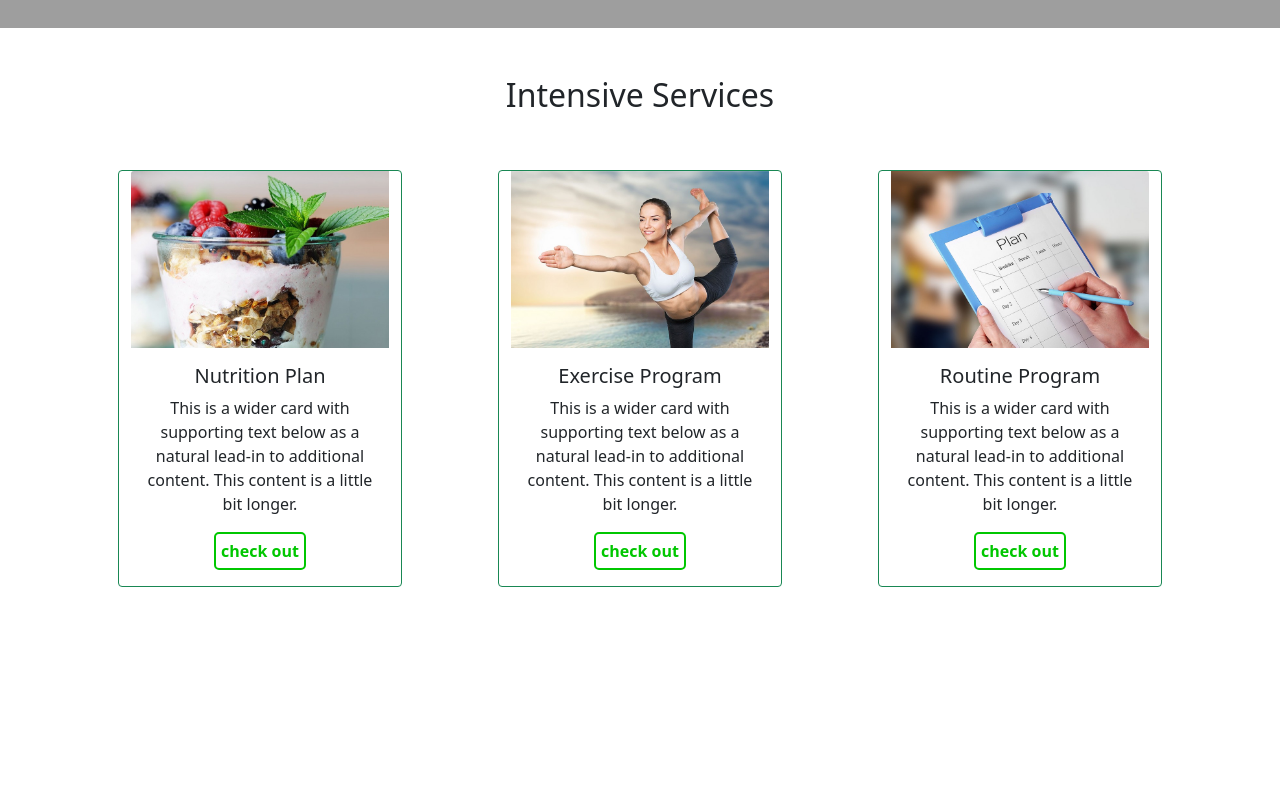
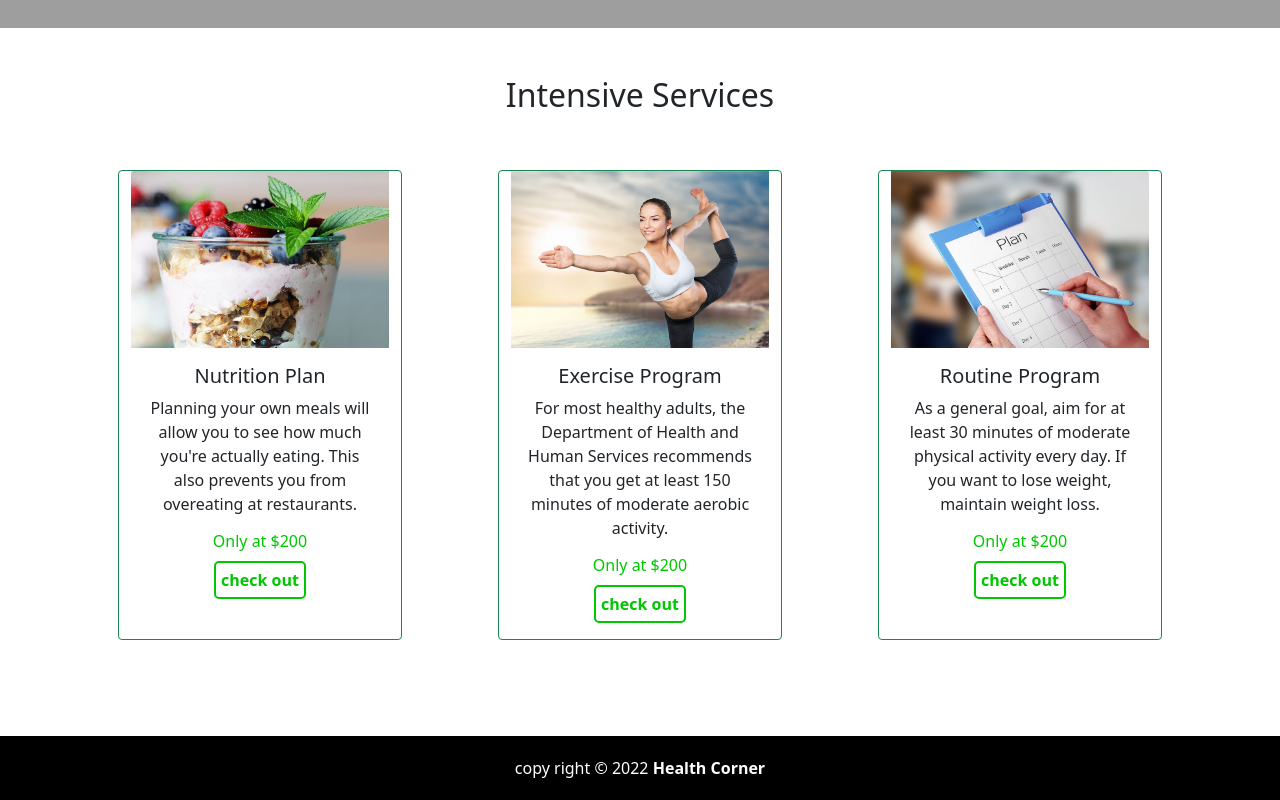
Before and after one commit to mh4bib/health-corner, a React (Create React App) app: page / in a window 1280 px wide. Shown: the part 628-1428 px from the top of the page. Before the commit the page ends 1311 px from the top, so only its background shows below. Built offline with nearby package versions, Linux system fonts and the light colour scheme; grey boxes are pictures that could not be loaded.

Commit message:
header desm style

```diff
--- a/public/index.html
+++ b/public/index.html
@@ -24,7 +24,7 @@
       work correctly both with client-side routing and a non-root public URL.
       Learn how to configure a non-root public URL by running `npm run build`.
     -->
-    <title>React App</title>
+    <title>Health Corner</title>
   </head>
   <body>
     <noscript>You need to enable JavaScript to run this app.</noscript>
--- a/src/component/Home/Home.css
+++ b/src/component/Home/Home.css
@@ -42,3 +42,15 @@
       color: white;
       border: 2px solid rgb(0, 199, 0);
   }
+  .price{
+      color: rgb(0, 199, 0);
+      margin-bottom: 10px;
+  }
+footer{
+    background-color: black;
+    color: white;
+    padding: 20px;
+}
+footer p{
+    margin-bottom: 0;
+}
--- a/src/component/Home/Home.js
+++ b/src/component/Home/Home.js
@@ -30,10 +30,11 @@ const Home = () => {
             <Card.Body>
               <Card.Title>Nutrition Plan</Card.Title>
               <Card.Text>
-              This is a wider card with supporting text below as a natural
-              lead-in to additional content. This content is a little bit
-              longer.
+                Planning your own meals will allow you to see how much you're
+                actually eating. This also prevents you from overeating at
+                restaurants.
               </Card.Text>
+              <h6 className="price">Only at $200</h6>
               <button className="card-button">check out</button>
             </Card.Body>
           </Card>
@@ -42,10 +43,11 @@ const Home = () => {
             <Card.Body>
               <Card.Title>Exercise Program</Card.Title>
               <Card.Text>
-              This is a wider card with supporting text below as a natural
-              lead-in to additional content. This content is a little bit
-              longer.
+                For most healthy adults, the Department of Health and Human
+                Services recommends that you get at least 150 minutes of
+                moderate aerobic activity.
               </Card.Text>
+              <h6 className="price">Only at $200</h6>
               <button className="card-button">check out</button>
             </Card.Body>
           </Card>
@@ -54,15 +56,22 @@ const Home = () => {
             <Card.Body>
               <Card.Title>Routine Program</Card.Title>
               <Card.Text>
-              This is a wider card with supporting text below as a natural
-              lead-in to additional content. This content is a little bit
-              longer.
+                As a general goal, aim for at least 30 minutes of moderate
+                physical activity every day. If you want to lose weight,
+                maintain weight loss.
               </Card.Text>
+              <h6 className="price">Only at $200</h6>
               <button className="card-button">check out</button>
             </Card.Body>
           </Card>
         </CardGroup>
       </div>
+
+      <footer>
+        <p>
+          copy right &copy; 2022 <strong>Health Corner</strong>
+        </p>
+      </footer>
     </div>
   );
 };
```
Lines whose indentation alone changed are shown as unchanged.
